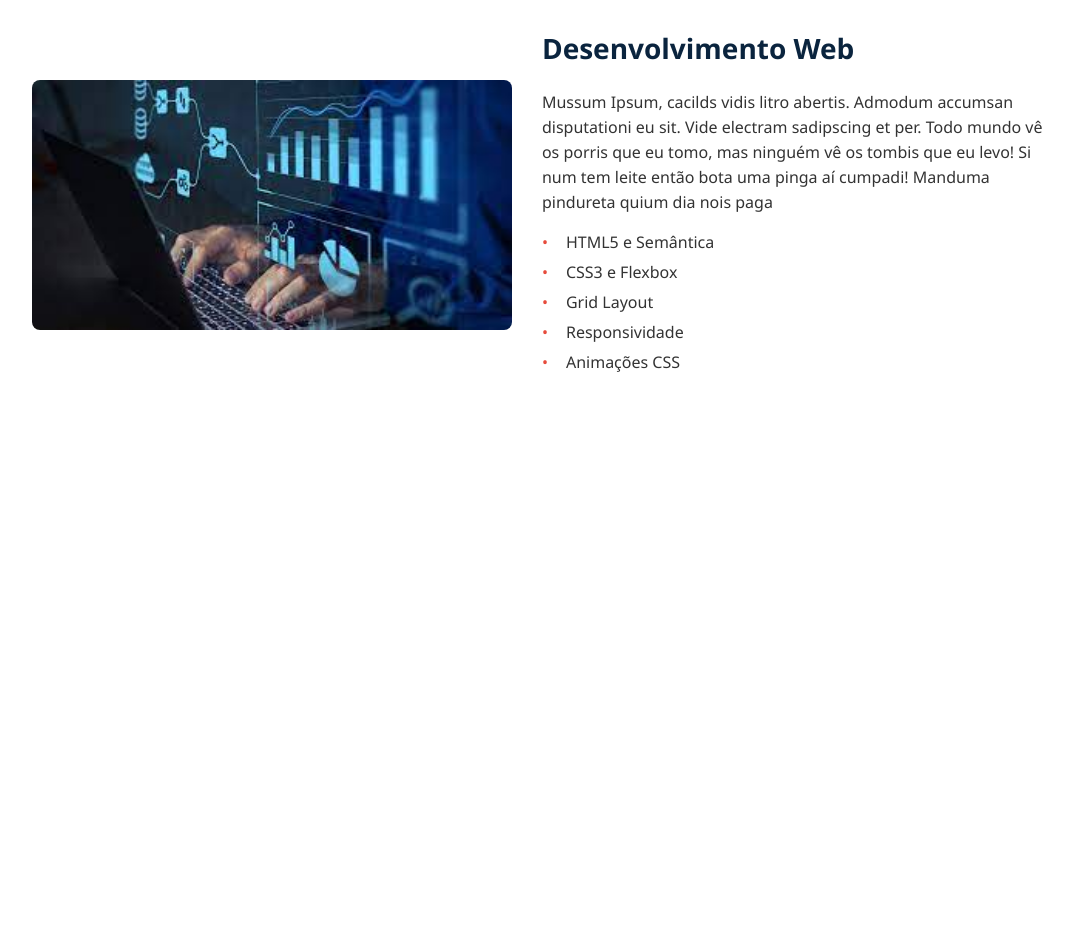
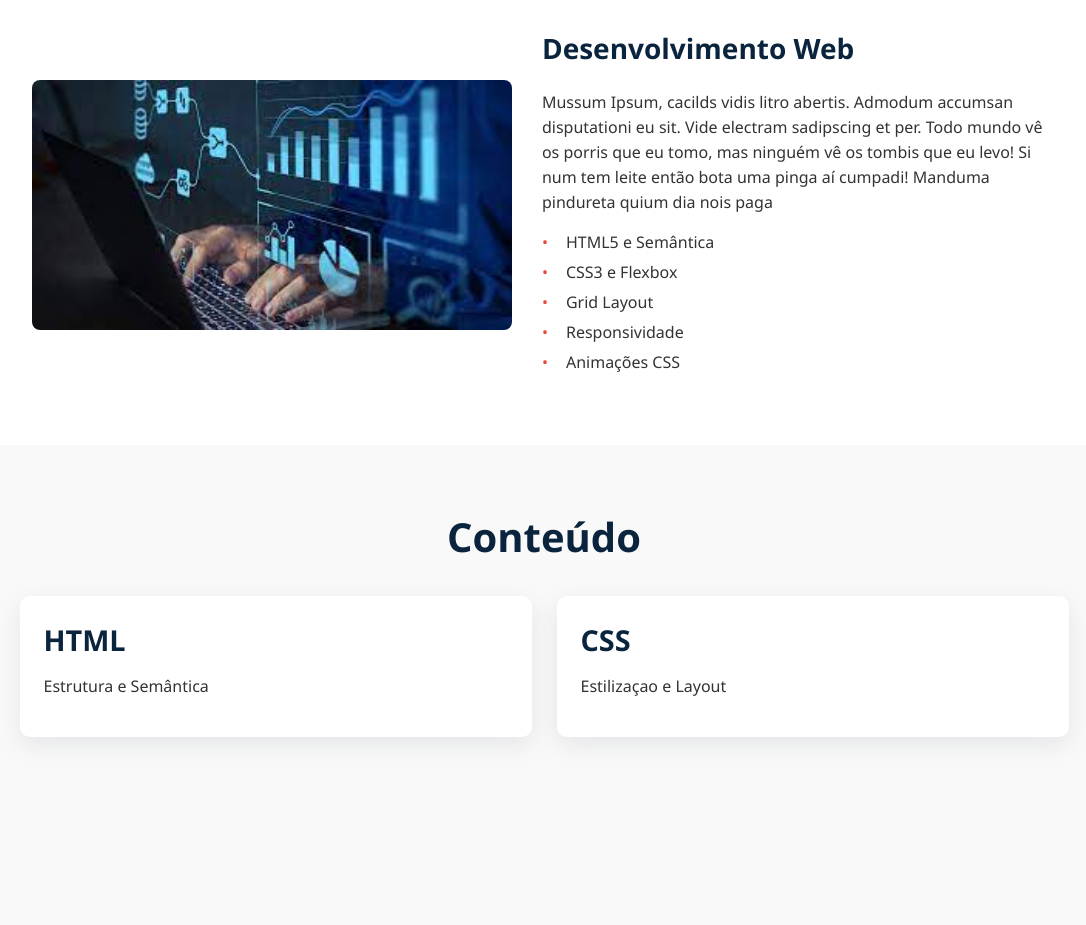
Before and after one commit to laisfrr/LandingpageGeracaoTech, a plain HTML site: page index.html in a window 1280 px wide. Shown: the part 923-1848 px from the top of the page, without its empty margins (96-1182 px from the left). Before the commit the page ends 1368 px from the top, so only its background shows below. Drawn offline with Linux system fonts and the light colour scheme.

Commit message:
feat:secao conteudo

```diff
--- a/css/style.css
+++ b/css/style.css
@@ -10,6 +10,7 @@
     --cor-branca:#ffffff;
     --cor-destaque:#e74c3c;
     --cor-textos:#333333;
+    --cor-fundo:#f9f9f9;
 }
 
 .cabecalho{
@@ -152,3 +153,48 @@
     left: 0px;
     position: absolute;
 }
+
+.conteudo-contain{
+    display: flex;
+    text-align: center;
+    flex-direction: column;
+    background-color: var(--cor-fundo);
+    height: 60vh;
+    padding:4rem 0;
+}
+
+.conteudo-contain>h2{
+    font-size: 40px;
+    color: var(--cor-primaria);
+    margin-bottom: 32px;
+}
+
+
+.conteudo-cards{
+    display: flex;
+    flex-wrap: wrap;
+    text-align: left;
+    justify-content: center;
+    gap: 25px;
+}
+
+.cards-html,.cards-css{
+    background-color: var(--cor-branca);
+    padding: 24px;
+    width: 40%;
+    border-radius: 10px;
+    box-shadow: rgba(149, 157, 165, 0.2) 0px 8px 24px;
+}
+
+.cards-html>h3,p,.cards-css>h3,p{
+    margin-bottom: 16px;
+}
+
+.cards-html>h3,.cards-css>h3{
+    font-size:1.8rem;
+    color: var(--cor-primaria);
+}
+
+.cards-html>p,.cards-css>p{
+    color: var(--cor-textos);
+}
--- a/index.html
+++ b/index.html
@@ -52,6 +52,19 @@
             </div>
 
         </section>
+        <section class="conteudo-contain">
+            <h2>Conteúdo</h1>
+            <div class="conteudo-cards">
+                <article class="cards-html">
+                    <h3>HTML</h3>
+                    <P>Estrutura e Semântica</P>
+                </article>
+                <article class="cards-css">
+                    <h3>CSS</h3>
+                    <P>Estilizaçao e Layout</P>
+                </article>
+            </div>
+        </section>
     </main>
 </body>
 </html>
```
